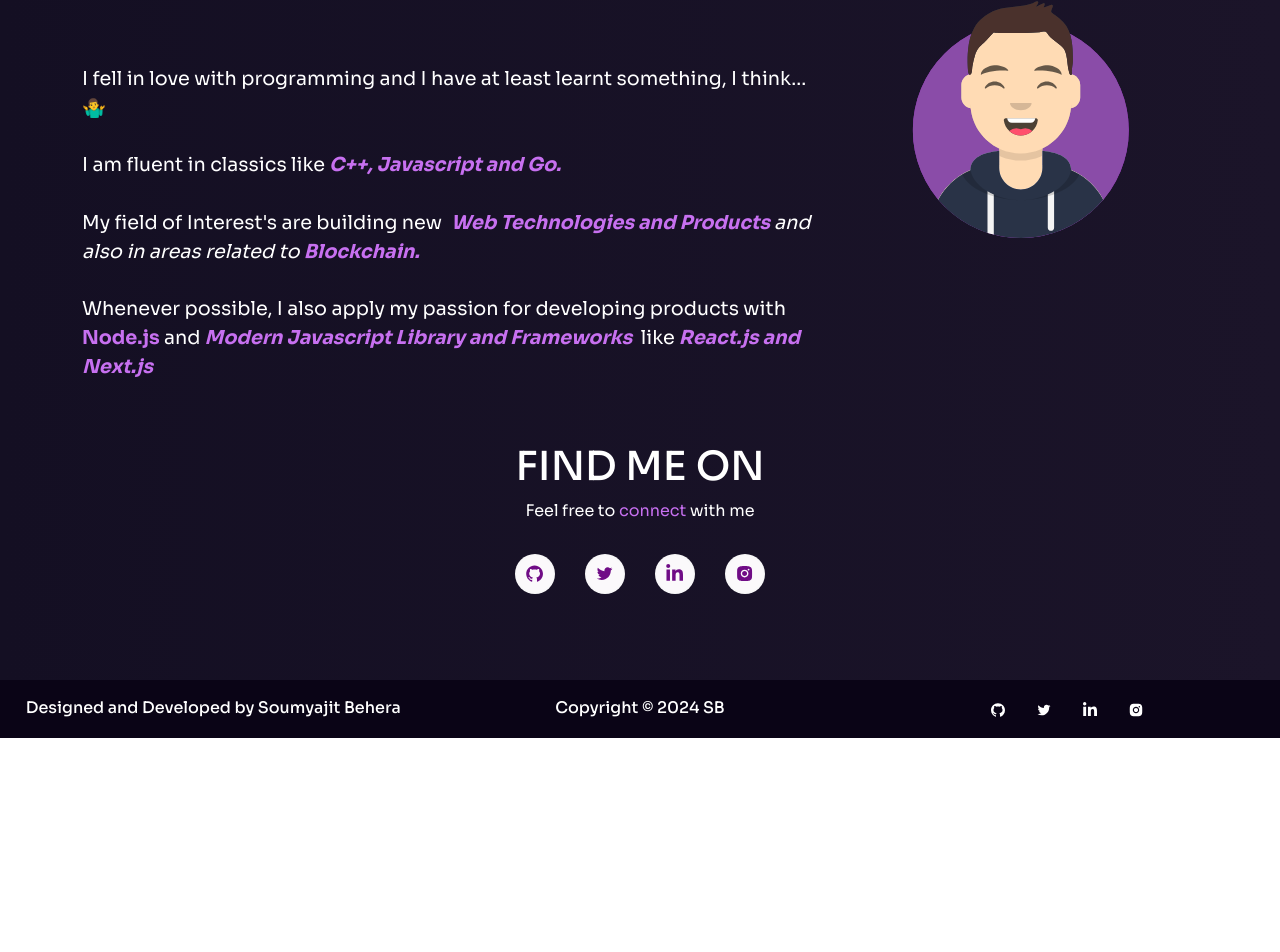
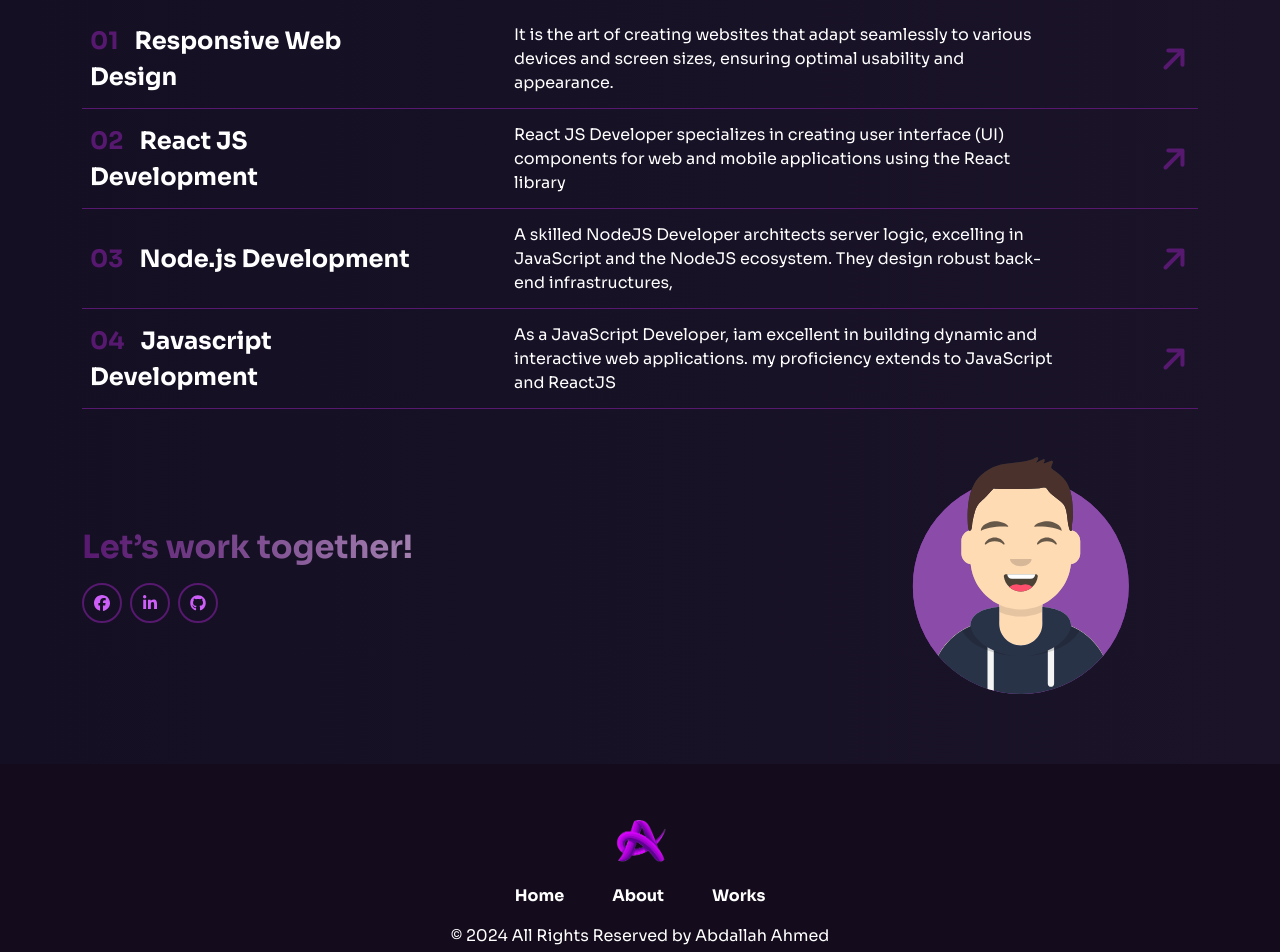
Before and after one commit to abdallah-ahmed222/my-portofolio, a React (Vite) app: page / in a window 1280 px wide. Shown: the part 872-1824 px from the top of the page. Before the commit the page ends 1610 px from the top, so only its background shows below. Built offline with nearby package versions, Linux system fonts and the light colour scheme.

Commit message:
portfolio-2(finish main page components)

```diff
--- a/package.json
+++ b/package.json
@@ -11,6 +11,7 @@
   },
   "dependencies": {
     "@react-pdf/renderer": "^3.4.4",
+    "aos": "^2.3.4",
     "axios": "^1.7.2",
     "bootstrap": "^5.3.3",
     "react": "^18.3.1",
@@ -19,6 +20,7 @@
     "react-icons": "^5.2.1",
     "react-parallax-tilt": "^1.7.232",
     "react-router-dom": "^6.24.1",
+    "react-scroll-to-top": "^3.0.0",
     "typewriter-effect": "^2.21.0"
   },
   "devDependencies": {
--- a/src/components/Footer.jsx
+++ b/src/components/Footer.jsx
@@ -1,69 +1,36 @@
-import React from "react";
-import { Container, Row, Col } from "react-bootstrap";
-import {
-  AiFillGithub,
-  AiOutlineTwitter,
-  AiFillInstagram,
-} from "react-icons/ai";
-import { FaLinkedinIn } from "react-icons/fa";
+import { Container, Navbar, Nav } from "react-bootstrap";
+import { Link } from "react-router-dom";
+import logo from "../assets/logo.png";
+import { navLinksData } from "../helpers/data";
 
 function Footer() {
   let date = new Date();
   let year = date.getFullYear();
   return (
-    <Container fluid className="footer">
-      <Row>
-        <Col md="4" className="footer-copywright">
-          <h3>Designed and Developed by Soumyajit Behera</h3>
-        </Col>
-        <Col md="4" className="footer-copywright">
-          <h3>Copyright © {year} SB</h3>
-        </Col>
-        <Col md="4" className="footer-body">
-          <ul className="footer-icons">
-            <li className="social-icons">
-              <a
-                href="https://github.com/soumyajit4419"
-                style={{ color: "white" }}
-                target="_blank"
-                rel="noopener noreferrer"
-              >
-                <AiFillGithub />
-              </a>
-            </li>
-            <li className="social-icons">
-              <a
-                href="https://twitter.com/Soumyajit4419"
-                style={{ color: "white" }}
-                target="_blank"
-                rel="noopener noreferrer"
-              >
-                <AiOutlineTwitter />
-              </a>
-            </li>
-            <li className="social-icons">
-              <a
-                href="https://www.linkedin.com/in/soumyajit4419/"
-                style={{ color: "white" }}
-                target="_blank"
-                rel="noopener noreferrer"
-              >
-                <FaLinkedinIn />
-              </a>
-            </li>
-            <li className="social-icons">
-              <a
-                href="https://www.instagram.com/soumyajit4419"
-                style={{ color: "white" }}
-                target="_blank"
-                rel="noopener noreferrer"
-              >
-                <AiFillInstagram />
-              </a>
-            </li>
-          </ul>
-        </Col>
-      </Row>
+    <Container fluid className="footer pt-5">
+      <div className="logo-container d-flex align-items-center justify-content-center">
+        <Navbar.Brand as={Link} to="/" className="d-flex align-items-center ">
+          <img src={logo} className="img-fluid logo" alt="brand" />
+        </Navbar.Brand>
+      </div>
+      <Nav
+        className="ms-auto align-items-center justify-content-center py-3"
+        defaultActiveKey="#home"
+      >
+        {navLinksData.map((link) => (
+          <Link
+            key={link.label}
+            to={link.to}
+            target={link.target}
+            className="text-decoration-none px-4 fw-bold nav_links"
+          >
+            {link.label}
+          </Link>
+        ))}
+      </Nav>
+      <p className="text-white">
+        © {year} All Rights Reserved by Abdallah Ahmed
+      </p>
     </Container>
   );
 }
--- a/src/components/Home/Home2.jsx
+++ b/src/components/Home/Home2.jsx
@@ -1,108 +1,109 @@
-import React from "react";
 import { Container, Row, Col } from "react-bootstrap";
 import myImg from "../../assets/avatar.svg";
 import Tilt from "react-parallax-tilt";
-import {
-  AiFillGithub,
-  AiOutlineTwitter,
-  AiFillInstagram,
-} from "react-icons/ai";
-import { FaLinkedinIn } from "react-icons/fa";
-
+import { FaArrowRight } from "react-icons/fa6";
+import { Link } from "react-router-dom";
+import LinksComponent from "../LinksComponent";
+import Aos from "aos";
+import "aos/dist/aos.css";
+import { useEffect } from "react";
 function Home2() {
+  useEffect(() => {
+    Aos.init({ duration: 2000, once: true, delay: 1000 });
+  }, []);
   return (
     <Container fluid className="home-about-section" id="about">
       <Container>
-        <Row>
-          <Col md={8} className="home-about-description">
-            <h1 style={{ fontSize: "2.6em" }}>
-              LET ME <span className="purple"> INTRODUCE </span> MYSELF
-            </h1>
-            <p className="home-about-body">
-              I fell in love with programming and I have at least learnt
-              something, I think… 🤷‍♂️
-              <br />
-              <br />I am fluent in classics like
-              <i>
-                <b className="purple"> C++, Javascript and Go. </b>
-              </i>
-              <br />
-              <br />
-              My field of Interest's are building new &nbsp;
-              <i>
-                <b className="purple">Web Technologies and Products </b> and
-                also in areas related to <b className="purple">Blockchain.</b>
-              </i>
-              <br />
-              <br />
-              Whenever possible, I also apply my passion for developing products
-              with <b className="purple">Node.js</b> and
-              <i>
-                <b className="purple">
-                  {" "}
-                  Modern Javascript Library and Frameworks
-                </b>
-              </i>
-              &nbsp; like
-              <i>
-                <b className="purple"> React.js and Next.js</b>
-              </i>
+        <div className="w-50 text-center m-auto mb-5 ">
+          <h1 className="heading-name fw-bold text-center ">
+            <span className="main-name">My Quality Services</span>
+          </h1>
+          <p className="text-white">
+            We put your ideas and thus your wishes in the form of a unique web
+            project that inspires you and you customers.
+          </p>
+        </div>
+        <div className="position-relative test-hover">
+          <Link
+            to="/"
+            data-aos="fade-up"
+            className="d-flex align-items-center justify-content-between text-white px-2 text-decoration-none"
+          >
+            <p className="fw-bold fs-4 test-hover_title text-start m-0">
+              <span className="pe-3">01</span>Responsive Web Design
             </p>
+            <p className="w-50 m-0 text-start">
+              It is the art of creating websites that adapt seamlessly to
+              various devices and screen sizes, ensuring optimal usability and
+              appearance.
+            </p>
+            <span>
+              <FaArrowRight className="fs-2" />
+            </span>
+          </Link>
+          <Link
+            to="/"
+            className="d-flex align-items-center justify-content-between text-white px-2 text-decoration-none"
+            data-aos="fade-up"
+          >
+            <p className="fw-bold fs-4 test-hover_title text-start m-0">
+              <span className="pe-3">02</span>React JS Development
+            </p>
+            <p className="w-50 m-0 text-start">
+              React JS Developer specializes in creating user interface (UI)
+              components for web and mobile applications using the React library
+            </p>
+            <span>
+              <FaArrowRight className="fs-2" />
+            </span>
+          </Link>
+          <Link
+            to="/"
+            data-aos="fade-up"
+            className="d-flex align-items-center justify-content-between text-white px-2 text-decoration-none"
+          >
+            <p className="fw-bold fs-4 test-hover_title text-start m-0">
+              <span className="pe-3">03</span>Node.js Development
+            </p>
+            <p className="w-50 m-0 text-start">
+              A skilled NodeJS Developer architects server logic, excelling in
+              JavaScript and the NodeJS ecosystem. They design robust back-end
+              infrastructures,
+            </p>
+            <span>
+              <FaArrowRight className="fs-2" />
+            </span>
+          </Link>
+          <Link
+            to="/"
+            data-aos="fade-up"
+            className="d-flex align-items-center justify-content-between text-white px-2 text-decoration-none"
+          >
+            <p className="fw-bold fs-4 test-hover_title text-start m-0">
+              <span className="pe-3">04</span>Javascript Development
+            </p>
+            <p className="w-50 m-0 text-start">
+              As a JavaScript Developer, iam excellent in building dynamic and
+              interactive web applications. my proficiency extends to JavaScript
+              and ReactJS
+            </p>
+            <span>
+              <FaArrowRight className="fs-2" />
+            </span>
+          </Link>
+          <div className="tracker"></div>
+        </div>
+        <Row className="mt-5 align-items-center ">
+          <Col md={8} className="home-about-social text-start">
+            <h2 className="main-name fs-2 fw-bold">Let’s work together!</h2>
+            <div className="links-container w-25 d-flex justify-content-between align-items-center pt-2 pe-5">
+              <LinksComponent />
+            </div>
           </Col>
-          <Col md={4} className="myAvtar">
+          <Col md={4} className="myAvtar p-0">
             <Tilt>
               <img src={myImg} className="img-fluid" alt="avatar" />
             </Tilt>
-          </Col>
-        </Row>
-        <Row>
-          <Col md={12} className="home-about-social">
-            <h1>FIND ME ON</h1>
-            <p>
-              Feel free to <span className="purple">connect </span>with me
-            </p>
-            <ul className="home-about-social-links">
-              <li className="social-icons">
-                <a
-                  href="https://github.com/soumyajit4419"
-                  target="_blank"
-                  rel="noreferrer"
-                  className="icon-colour  home-social-icons"
-                >
-                  <AiFillGithub />
-                </a>
-              </li>
-              <li className="social-icons">
-                <a
-                  href="https://twitter.com/Soumyajit4419"
-                  target="_blank"
-                  rel="noreferrer"
-                  className="icon-colour  home-social-icons"
-                >
-                  <AiOutlineTwitter />
-                </a>
-              </li>
-              <li className="social-icons">
-                <a
-                  href="https://www.linkedin.com/in/soumyajit4419/"
-                  target="_blank"
-                  rel="noreferrer"
-                  className="icon-colour  home-social-icons"
-                >
-                  <FaLinkedinIn />
-                </a>
-              </li>
-              <li className="social-icons">
-                <a
-                  href="https://www.instagram.com/soumyajit4419"
-                  target="_blank"
-                  rel="noreferrer"
-                  className="icon-colour home-social-icons"
-                >
-                  <AiFillInstagram />
-                </a>
-              </li>
-            </ul>
           </Col>
         </Row>
       </Container>
--- /dev/null
+++ b/src/components/LinksComponent.jsx
@@ -0,0 +1,30 @@
+import { OverlayTrigger, Tooltip } from "react-bootstrap";
+import { Link } from "react-router-dom";
+import { homeLinksData } from "../helpers/data";
+
+export default function LinksComponent() {
+  return (
+    <>
+      {homeLinksData.map((link) => (
+        <OverlayTrigger
+          key={link.label}
+          placement="bottom"
+          delay={{ show: 200, hide: 200 }}
+          overlay={
+            <Tooltip id="button-tooltip" className="fw-bold">
+              {link.label}
+            </Tooltip>
+          }
+        >
+          <Link
+            className="links-container_link text-decoration-none"
+            to={link.to}
+            target="blank"
+          >
+            {link.element}
+          </Link>
+        </OverlayTrigger>
+      ))}
+    </>
+  );
+}
--- /dev/null
+++ b/src/helpers/data.jsx
@@ -0,0 +1,39 @@
+import { FaFacebook } from "react-icons/fa6";
+import { FaGithub, FaLinkedinIn } from "react-icons/fa";
+
+// nav links
+export const navLinksData = [
+  {
+    label: "Home",
+    to: "/",
+    target: "",
+  },
+  {
+    label: "About",
+    to: "/about",
+    target: "",
+  },
+  {
+    label: "Works",
+    to: "/project",
+    target: "",
+  },
+];
+// home linksData
+export const homeLinksData = [
+  {
+    label: "Facebook",
+    to: "https://www.facebook.com/profile.php?id=100074432431981&mibextid=ZbWKwL",
+    element: <FaFacebook />,
+  },
+  {
+    label: "Linked In",
+    to: "https://www.linkedin.com/in/abdallah-ahmed-783512231/",
+    element: <FaLinkedinIn />,
+  },
+  {
+    label: "GitHub",
+    to: "https://github.com/abdallah-ahmed222",
+    element: <FaGithub />,
+  },
+];
--- a/src/style.css
+++ b/src/style.css
@@ -122,7 +122,7 @@ button:focus {
 
 .nav_links {
   color: white !important;
-  font-size: 1rem;
+  font-size: 1rem !important;
   transition: 0.3s;
   &:hover {
     color: #cd5ff8 !important;
@@ -378,6 +378,8 @@ button:focus {
 .main-name {
   background-image: linear-gradient(to right, #57186f 0%, #ffffff 100%);
   -webkit-background-clip: text;
+  background-clip: text;
+
   -webkit-text-fill-color: transparent;
 }
 
@@ -385,6 +387,7 @@ button:focus {
   font-size: 2.2em !important;
   background-image: linear-gradient(to right, #cd5ff8 0%, #ffffff 100%);
   -webkit-background-clip: text;
+  background-clip: text;
   -webkit-text-fill-color: transparent;
   font-weight: 800 !important;
 }
@@ -435,18 +438,8 @@ button:focus {
   text-align: left;
 }
 
-.home-about-social {
-  text-align: center !important;
-  padding-top: 25px;
-  color: white !important;
-}
-
-.home-about-social-links {
-  justify-content: center !important;
-  padding-top: 15px !important;
-  display: inline-block !important;
-  position: relative !important;
-  padding-inline-start: 0 !important;
+.home-about-social h1 {
+  font-family: "Sora", sans-serif;
 }
 
 .home-social-icons {
@@ -461,7 +454,116 @@ button:focus {
   border-radius: 50% !important;
   transition: 0.5s !important;
 }
-
+.test-hover {
+  height: 400px;
+  .test-hover_title {
+    width: 30%;
+  }
+}
+.tracker {
+  position: absolute;
+  width: 100%;
+  height: calc(100% / 4);
+  z-index: -1;
+  background-image: linear-gradient(to right, #57186f, #2a1454);
+  left: 0;
+  top: 0;
+  transition: 0.5s;
+  display: none;
+}
+.test-hover a {
+  display: block;
+  height: calc(100% / 4);
+  border-bottom: 1px solid #57186f;
+  transition: 0.5s;
+  &:hover {
+    border-color: white !important;
+  }
+}
+.test-hover a:nth-child(1) {
+  span svg,
+  span {
+    transition: 0.5s;
+    color: #57186f;
+  }
+  span svg {
+    transform: rotate(-45deg);
+  }
+  &:hover ~ .tracker {
+    top: 0%;
+    display: block;
+  }
+  &:hover span,
+  &:hover span svg {
+    color: white;
+  }
+  &:hover span svg {
+    transform: rotate(0deg);
+  }
+}
+.test-hover a:nth-child(2) {
+  span svg,
+  span {
+    transition: 0.5s;
+    color: #57186f;
+  }
+  span svg {
+    transform: rotate(-45deg);
+  }
+  &:hover ~ .tracker {
+    top: 25%;
+    display: block;
+  }
+  &:hover span,
+  &:hover span svg {
+    color: white;
+  }
+  &:hover span svg {
+    transform: rotate(0deg);
+  }
+}
+.test-hover a:nth-child(3) {
+  span svg,
+  span {
+    transition: 0.5s;
+    color: #57186f;
+  }
+  span svg {
+    transform: rotate(-45deg);
+  }
+  &:hover ~ .tracker {
+    top: 50%;
+    display: block;
+  }
+  &:hover span,
+  &:hover span svg {
+    color: white;
+  }
+  &:hover span svg {
+    transform: rotate(0deg);
+  }
+}
+.test-hover a:nth-child(4) {
+  span svg,
+  span {
+    transition: 0.5s;
+    color: #57186f;
+  }
+  span svg {
+    transform: rotate(-45deg);
+  }
+  &:hover ~ .tracker {
+    top: 75%;
+    display: block;
+  }
+  &:hover span,
+  &:hover span svg {
+    color: white;
+  }
+  &:hover span svg {
+    transform: rotate(0deg);
+  }
+}
 .home-social-icons::before {
   content: "";
   position: absolute;
@@ -501,7 +603,7 @@ button:focus {
 /* Footer */
 /* --------- */
 .footer {
-  background-color: rgb(10, 4, 22);
+  background-color: #140c1c;
   bottom: 0 !important;
   padding-top: 10px !important;
   padding-bottom: 8px !important ;
@@ -539,6 +641,16 @@ button:focus {
 
 .blockquote-footer {
   color: #a588c0 !important;
+}
+/* scroll-to-top */
+.scroll-to-top {
+  background-color: #68187a !important;
+  border-radius: 50% !important;
+  box-shadow: 0px 0px 8px 1px #cd5ff8 !important;
+  svg {
+    fill: white;
+    height: 15px !important;
+  }
 }
 /* --------- */
 /* Projects */
```
Also changed, not shown: src/App.jsx (+3 -5 lines), src/components/Home/Home.jsx (+7 -26 lines), src/components/Navbar.jsx (+10 -30 lines), src/components/Resume/ResumeNew.jsx (deleted, +0 -54 lines), src/components/ScrollToTop.jsx (deleted, +0 -12 lines), 1 other file (tests, documents, lock files or other folders).
